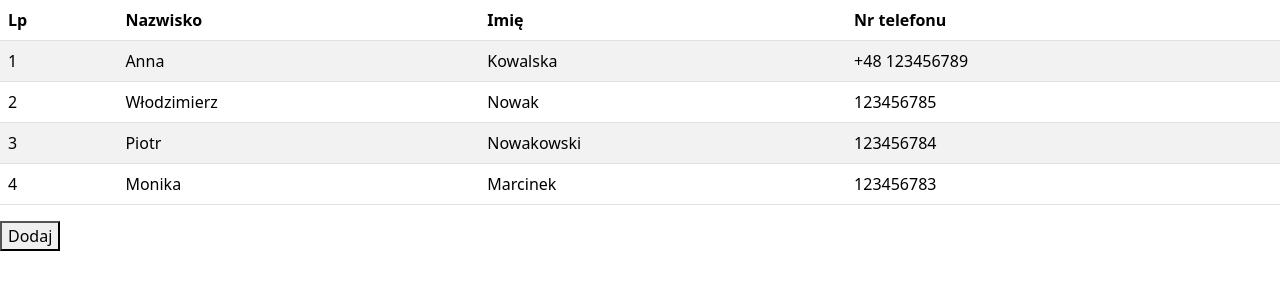
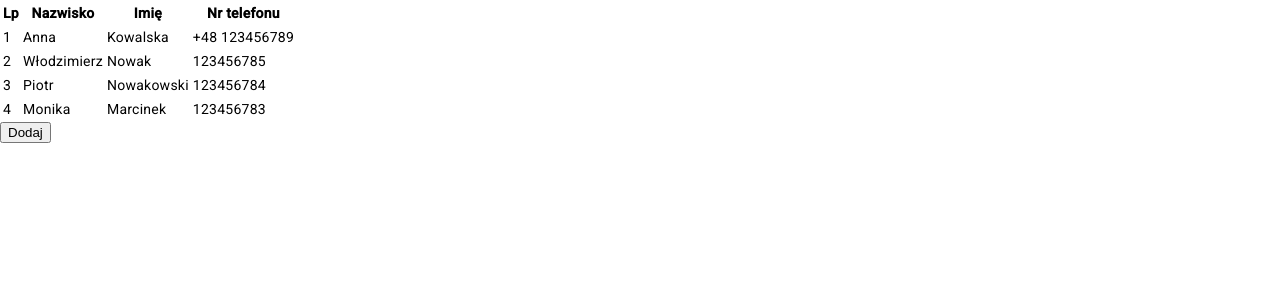
Before and after one commit to trenerit/app-contacts, an Angular app: page / in a window 1280 px wide. Shown: the top 300 px of the page. Built offline with nearby package versions, Linux system fonts and the light colour scheme.

Commit message:
add material Angular

```diff
--- a/angular.json
+++ b/angular.json
@@ -55,6 +55,7 @@
               "src/assets"
             ],
             "styles": [
+              "@angular/material/prebuilt-themes/indigo-pink.css",
               "src/styles.scss"
             ],
             "scripts": []
@@ -115,6 +116,7 @@
               "src/assets"
             ],
             "styles": [
+              "@angular/material/prebuilt-themes/indigo-pink.css",
               "src/styles.scss"
             ],
             "scripts": []
--- a/package.json
+++ b/package.json
@@ -11,10 +11,12 @@
   "private": true,
   "dependencies": {
     "@angular/animations": "^17.1.0",
+    "@angular/cdk": "^17.1.2",
     "@angular/common": "^17.1.0",
     "@angular/compiler": "^17.1.0",
     "@angular/core": "^17.1.0",
     "@angular/forms": "^17.1.0",
+    "@angular/material": "^17.1.2",
     "@angular/platform-browser": "^17.1.0",
     "@angular/platform-browser-dynamic": "^17.1.0",
     "@angular/router": "^17.1.0",
--- a/src/app/app.module.ts
+++ b/src/app/app.module.ts
@@ -4,6 +4,7 @@
 import { AppRoutingModule } from './app-routing.module';
 import { AppComponent } from './app.component';
 import { ContactsModule } from './contacts/contacts.module';
+import { provideAnimationsAsync } from '@angular/platform-browser/animations/async';
 
 @NgModule({
   declarations: [
@@ -14,7 +15,9 @@
     AppRoutingModule,
     ContactsModule
   ],
-  providers: [],
+  providers: [
+    provideAnimationsAsync()
+  ],
   bootstrap: [AppComponent]
 })
 export class AppModule { }
--- a/src/app/contacts/contacts-list/contacts-list.component.html
+++ b/src/app/contacts/contacts-list/contacts-list.component.html
@@ -1,4 +1,4 @@
-<table class="table table-striped table-hover">
+<table>
     <thead>
         <tr>
             <th>Lp</th>
--- a/src/index.html
+++ b/src/index.html
@@ -6,9 +6,10 @@
   <base href="/">
   <meta name="viewport" content="width=device-width, initial-scale=1">
   <link rel="icon" type="image/x-icon" href="favicon.ico">
-  <link href="https://cdn.jsdelivr.net/npm/bootstrap@5.3.2/dist/css/bootstrap.min.css" rel="stylesheet" integrity="sha384-T3c6CoIi6uLrA9TneNEoa7RxnatzjcDSCmG1MXxSR1GAsXEV/Dwwykc2MPK8M2HN" crossorigin="anonymous">
+  <link href="https://fonts.googleapis.com/css2?family=Roboto:wght@300;400;500&display=swap" rel="stylesheet">
+  <link href="https://fonts.googleapis.com/icon?family=Material+Icons" rel="stylesheet">
 </head>
-<body>
+<body class="mat-typography">
   <app-root></app-root>
 </body>
 </html>
--- a/src/styles.scss
+++ b/src/styles.scss
@@ -1 +1,4 @@
 /* You can add global styles to this file, and also import other style files */
+
+html, body { height: 100%; }
+body { margin: 0; font-family: Roboto, "Helvetica Neue", sans-serif; }
```
Also changed, not shown: 1 other file (tests, documents, lock files or other folders).
